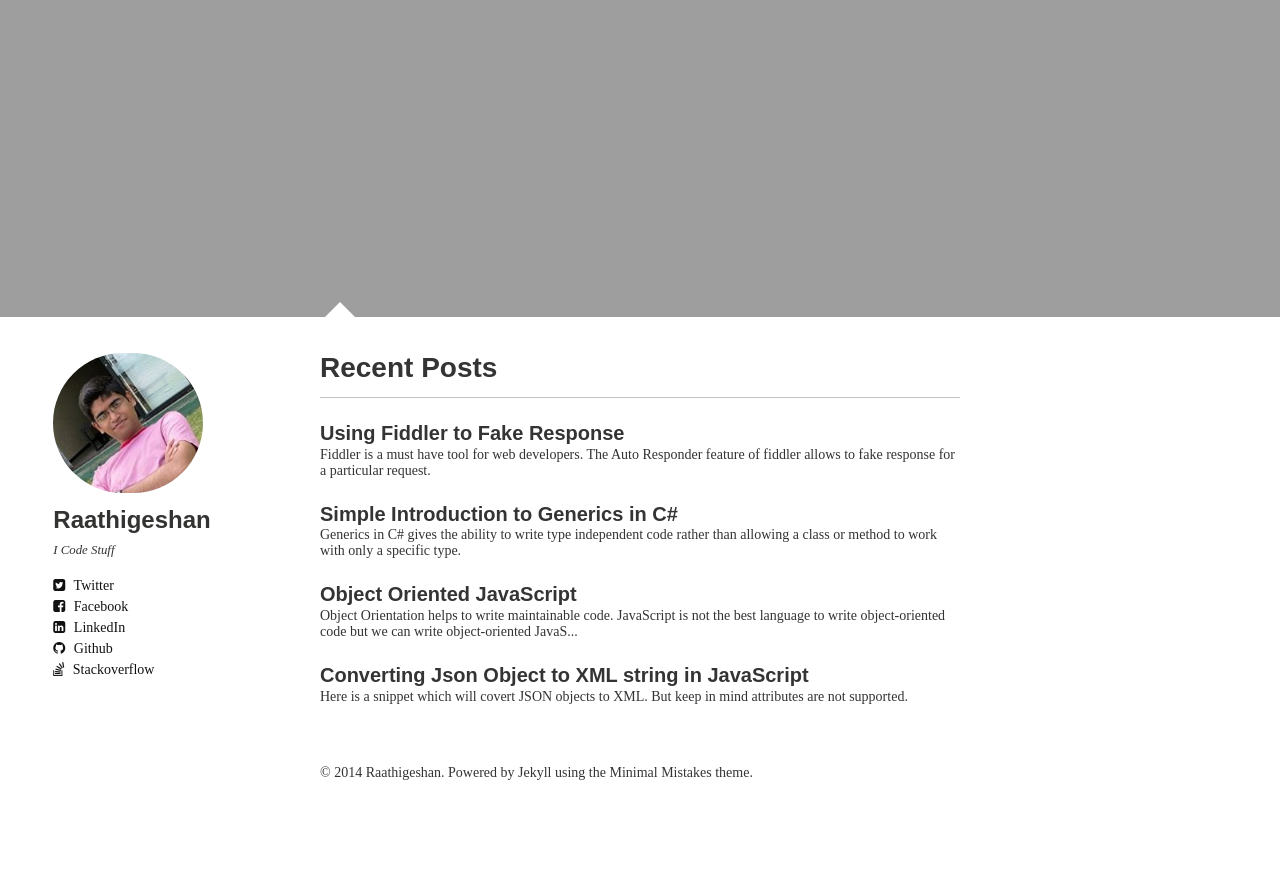
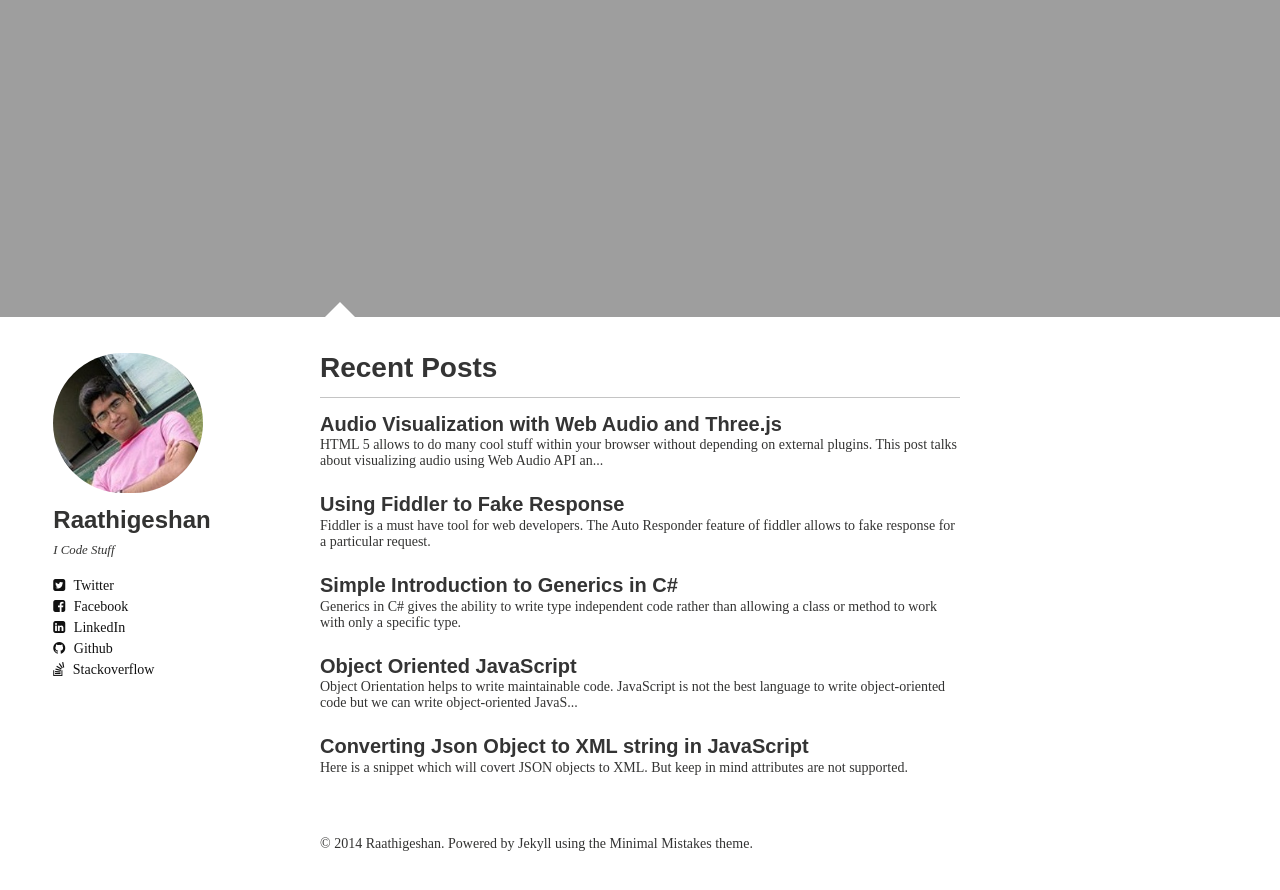
Before and after one commit to Raathigesh/Raathigesh.github.io, a Jekyll site: the page built from index.md, in a window 1280 px wide and 900 px high, scrolled down 709 px. Shown: the top 890 px of the window. Built offline with Jekyll 4.4.1, drawn with Linux system fonts in a browser that asks for light colours; nearby versions of some CDN libraries; some web fonts are replaced; before the commit the page ends 1538 px from its top, so only the background shows below that; some of the changed lines change nothing that is shown.

Commit message:
Audio Visualization with Web Audio and Three.js

```diff
--- a/_posts/2014-10-11-Audio Visualization with Web Audio and Three.js.md
+++ b/_posts/2014-10-11-Audio Visualization with Web Audio and Three.js.md
@@ -3,7 +3,7 @@ layout: post
 title: Audio Visualization with Web Audio and Three.js
 excerpt: "HTML 5 allows to do many cool stuff within your browser without depending on external plugins. This post talks about visualizing audio using Web Audio API and Three.js. Web Audio API allows to control audio on the web. For more details on Web Audio. Three.js, as their website says, A JavaScript 3D Library which makes WebGL simpler. So our intention here is to get the audio data from Web Audio API and using Three.js and its going to be in 3D."
 modified: 2014-10-18
-tags: [JavaScript], [Three.js], [WebAudio]
+tags: [JavaScript]
 comments: true
 image:
   feature: Audio_Post.jpg
```
